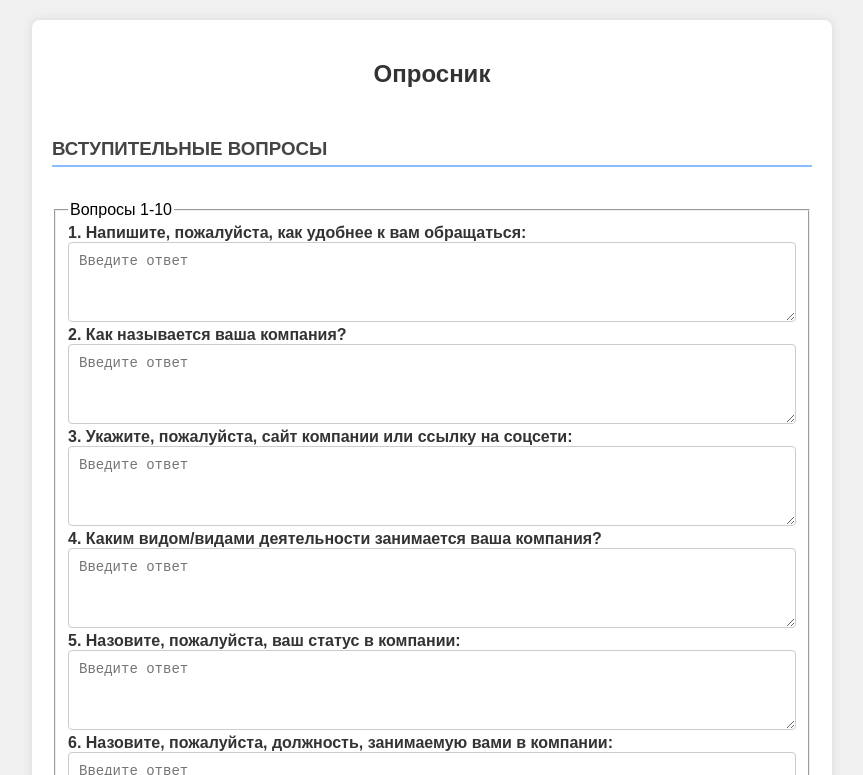
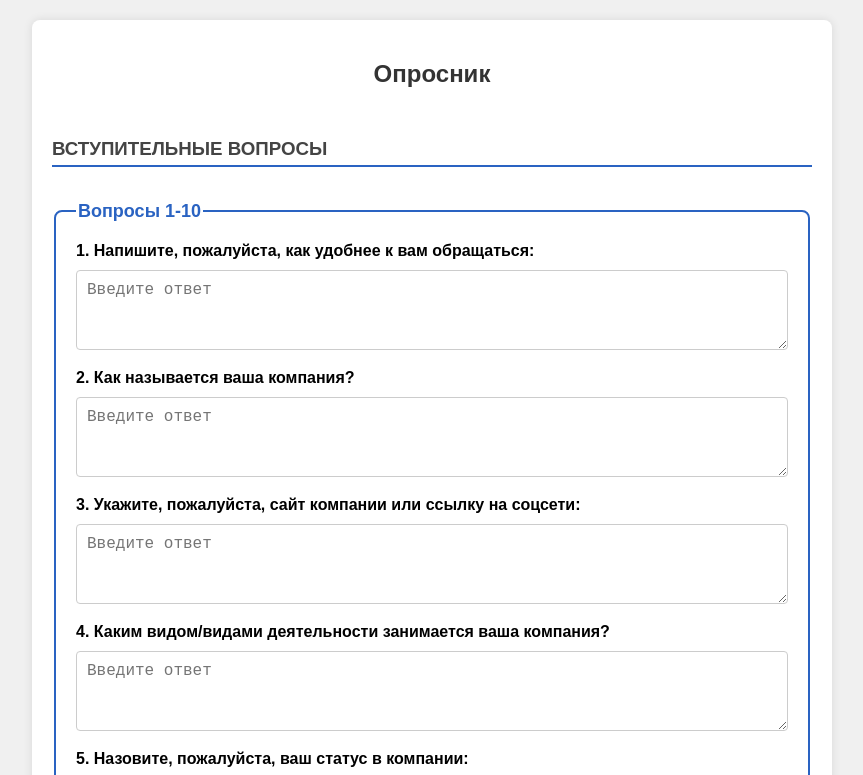
Before and after one commit to astra-ai29/astra-ai29.github.io, a plain HTML site: page index.html in a window 1280 px wide. Shown: the top 775 px of the page, without its empty margins (208-1071 px from the left). Drawn offline with nearby package versions, Linux system fonts and the light colour scheme.

Commit message:
style.css

```diff
--- a/style.css
+++ b/style.css
@@ -32,7 +32,7 @@ h2 {
 h3 {
     color: #444;
     margin-top: 30px;
-    border-bottom: 2px solid #88BEFF;
+    border-bottom: 2px solid #2A63C2;
     padding-bottom: 5px;
 }
 
@@ -43,32 +43,54 @@ form {
 }
 
 label {
+    display: block;
+    margin-bottom: 10px;
     font-weight: bold;
-    color: #333;
 }
 
 input[type="text"],
 input[type="number"],
 textarea {
-    padding: 10px;
-    border: 1px solid #ccc;
-    border-radius: 4px;
-    width: 100%;
-    box-sizing: border-box;
-    font-size: 14px;
+    width: 100%; /* Полная ширина контейнера */
+    max-width: 100%; /* Убедиться, что ширина не превышает контейнер */
+    padding: 10px; /* Внутренний отступ */
+    border: 1px solid #cccccc; /* Стандартный цвет рамки */
+    border-radius: 4px; /* Скругленные углы */
+    box-sizing: border-box; /* Учитываем padding в ширину */
+    font-size: 16px; /* Размер текста */
+    margin-bottom: 15px; /* Отступ снизу */
+    resize: vertical; /* Разрешить изменение размера только по вертикали */
+    transition: border-color 0.3s, box-shadow 0.3s; /* Плавный переход */
 }
 
 input[type="text"]:focus,
 input[type="number"]:focus,
 textarea:focus {
-    border-color: #88BEFF;
-    outline: none;
-    box-shadow: 0 0 5px rgba(136, 190, 255, 0.5);
+    border-color: #2A63C2; /* Цвет рамки при фокусе */
+    box-shadow: 0 0 5px rgba(42, 99, 194, 0.5); /* Тень при фокусе */
+    outline: none; /* Убираем стандартное выделение */
+}
+
+input[type="radio"] {
+    margin-right: 10px;
 }
 
 textarea {
     resize: vertical;
     min-height: 80px;
+}
+
+fieldset {
+    margin-bottom: 20px;
+    border: 2px solid #2A63C2;
+    padding: 20px;
+    border-radius: 8px;
+}
+
+legend {
+    font-weight: bold;
+    font-size: 18px;
+    color: #2A63C2;
 }
 
 /* Контейнер кастомного списка */
```
